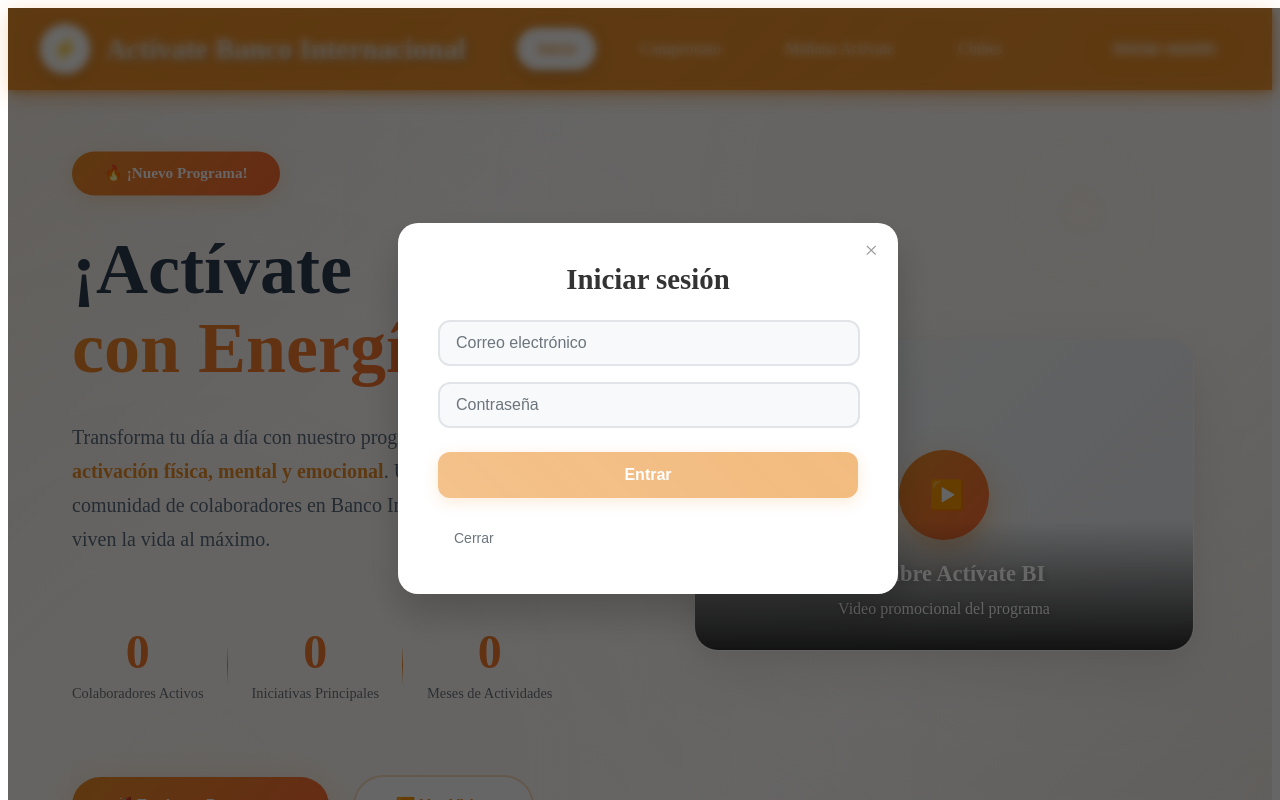
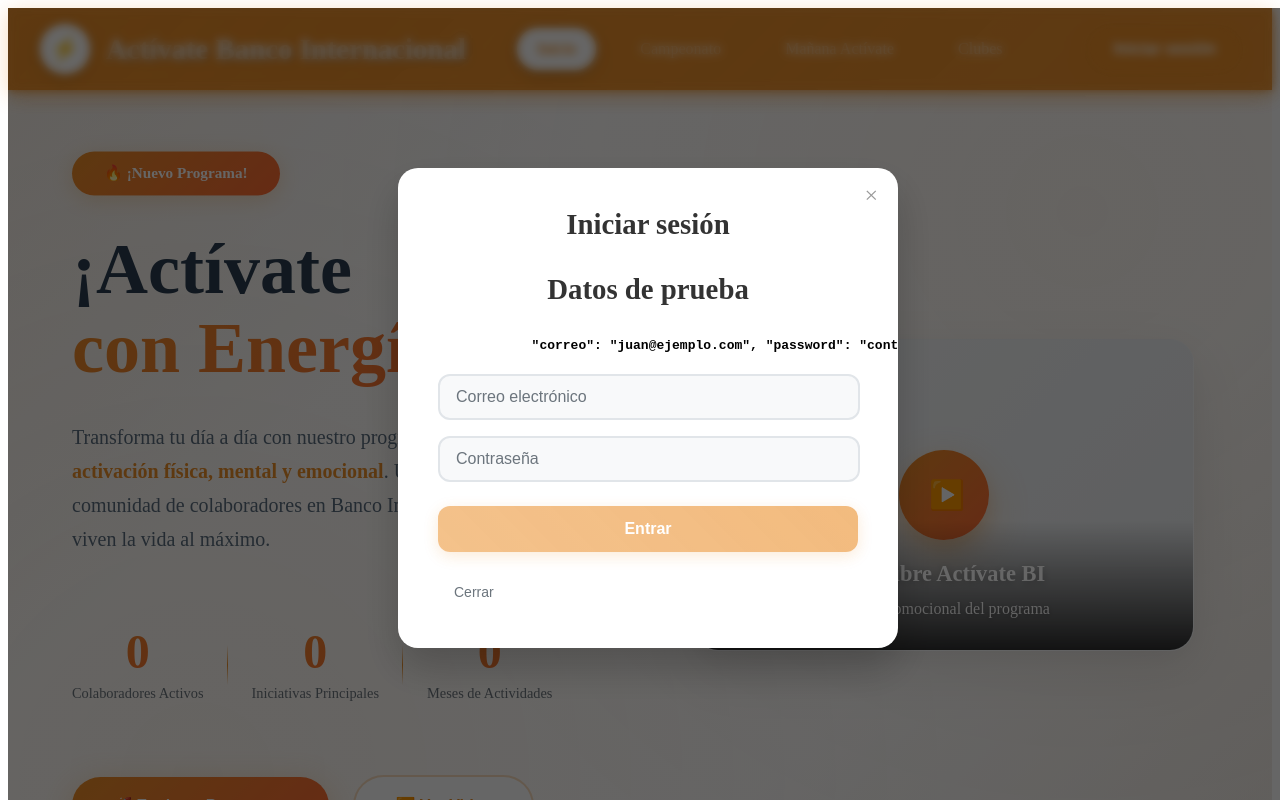
Before and after one commit to LeviatanOJ/front-end-Banco_Internacional, an Angular app: page / in a window 1280 px wide. Both pictures are taken after a click on the button "Iniciar sesión". Shown: the top 800 px of the page. Built offline with nearby package versions, Linux system fonts and the light colour scheme.

Commit message:
forth commit

```diff
--- a/src/app/components/shared/header/header.html
+++ b/src/app/components/shared/header/header.html
@@ -81,6 +81,12 @@
     >
       <div class="modal" (click)="$event.stopPropagation()">
         <h2>Iniciar sesión</h2>
+        <h2 class="cerrar-modal">Datos de prueba</h2>
+        <h4>
+          <pre>
+            "correo": "juan&#64;ejemplo.com", "password": "contraseña123"</pre
+          >
+        </h4>
         <form (ngSubmit)="login()" #loginForm="ngForm">
           <input
             type="email"
```
